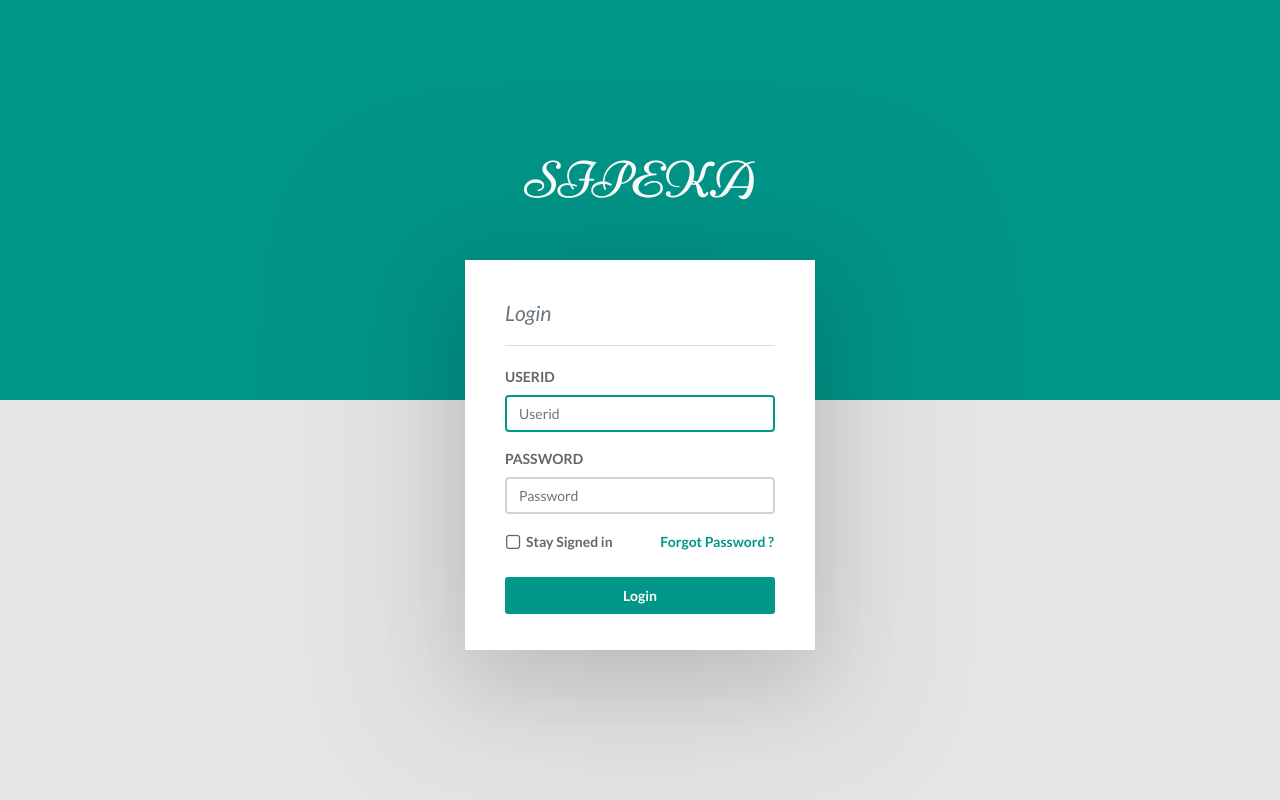
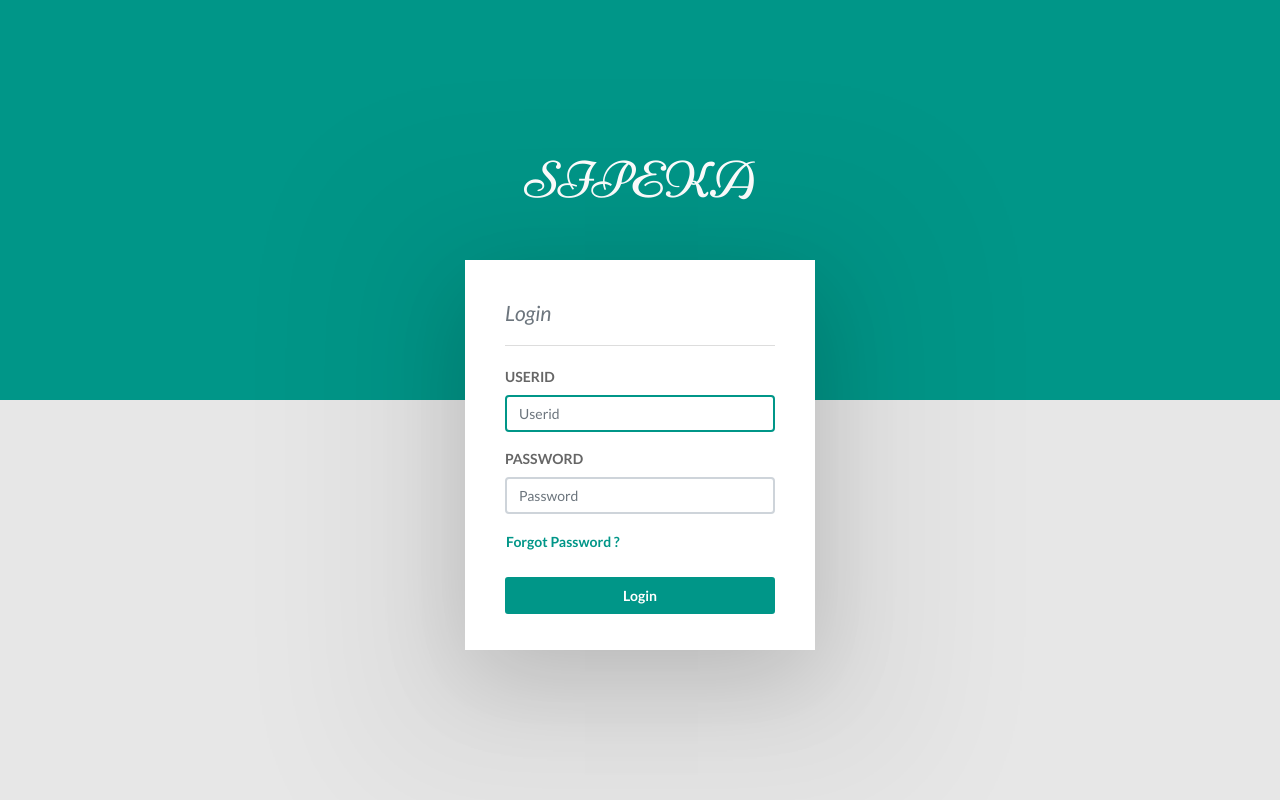
Before and after one commit to faradaycode/penilaian-karyawan, a CodeIgniter app: page /database/index.php/pages/login in a window 1280 px wide. Run offline with CodeIgniter, Linux system fonts and the light colour scheme.

Commit message:
remove unused elements

```diff
--- a/application/views/login.php
+++ b/application/views/login.php
@@ -31,11 +31,11 @@
         </div>
         <div class="form-group">
           <div class="utility">
-            <div class="animated-checkbox">
+            <!-- <div class="animated-checkbox">
               <label>
                 <input type="checkbox"><span class="label-text">Stay Signed in</span>
               </label>
-            </div>
+            </div> -->
             <p class="semibold-text mb-2"><a href="#" data-toggle="flip">Forgot Password ?</a></p>
           </div>
         </div>
```
